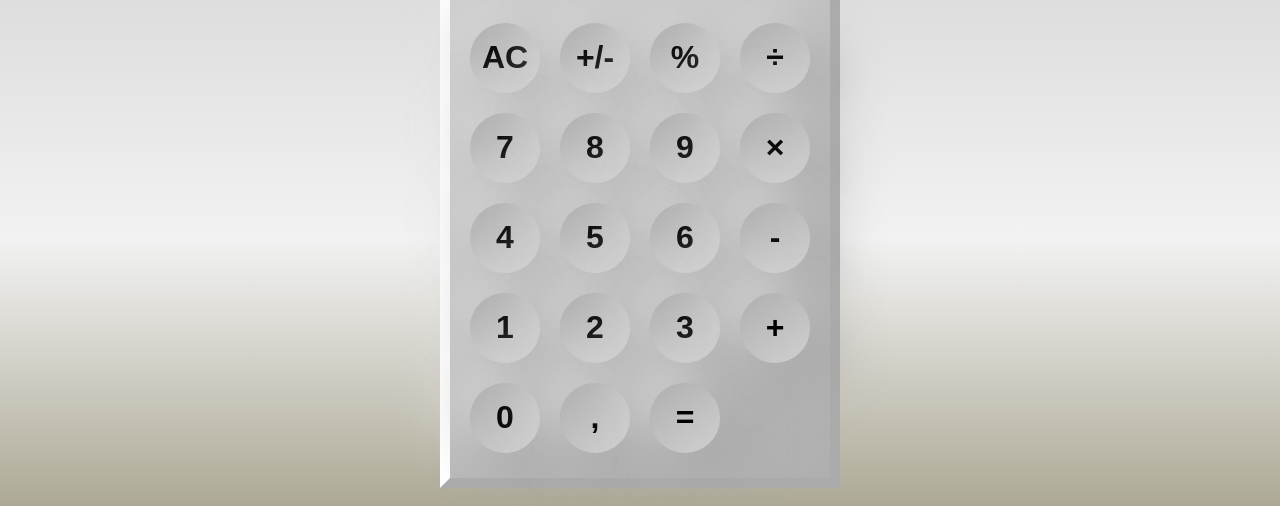
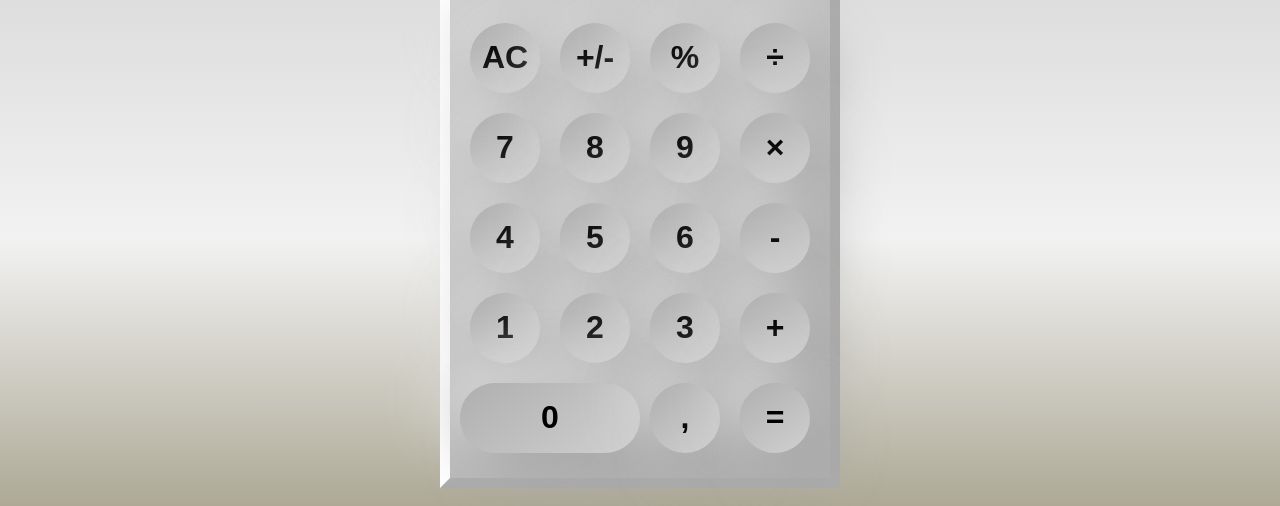
Before and after one commit to MandyNeumeyer/neumorphism_calculator, a plain HTML site: page index.html in a window 1280 px wide. Shown: the part 294-800 px from the top of the page. Drawn offline with Linux system fonts and the light colour scheme.

Commit message:
span-two back

```diff
--- a/index.html
+++ b/index.html
@@ -30,7 +30,7 @@
     <button>2</button>
     <button>3</button>
     <button>+</button>
-    <button>0</button>
+    <button class="span-two">0</button>
     <button>,</button>
     <button>=</button>
     </div>
```
